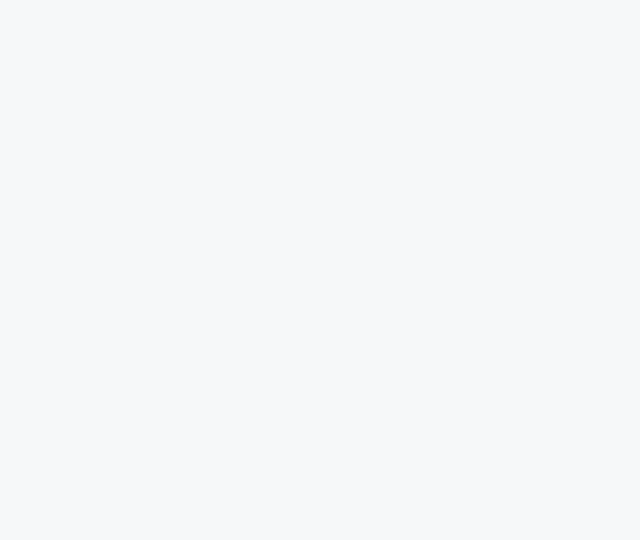
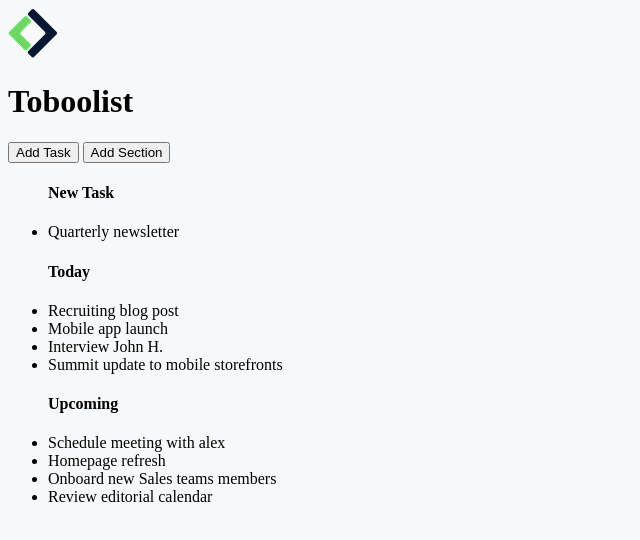
Before and after one commit to burillu/html-css-toboolist, a plain HTML site: page index.html in a window 1280 px wide. Shown: the whole page, without its empty margins (0-640 px from the left). Drawn offline with Linux system fonts and the light colour scheme.

Commit message:
ended text writing in html

```diff
--- a/css/style.css
+++ b/css/style.css
@@ -5,11 +5,11 @@ colore
 */
 
 
-*{
+/* *{
     margin:0;
     padding:0;
     box-sizing: border-box;
-}
+} */
 body{
     background-color: #F6F8F9;
 }
--- a/index.html
+++ b/index.html
@@ -19,35 +19,37 @@ Pushate in Github utilizzando VS code e stando attenti, quando create la repo, d
 <body>
     <!-- inizio header -->
     <header>
-        <div></div>
+        <div>
+            <img src="img/Logo.png" alt="logo"> <h1>Toboolist</h1>
+        </div>
     </header>
     <!-- sezione contenuto principale -->
     <main>
         <!-- testata con bottoni add -->
         <div>
-
+            <button>Add Task</button> <button>Add Section</button>
         </div>
         <!-- parte bottom con liste -->
-
         <div>
            <!-- lista non ordinata 1 elemento -->
-        <ul>
-            <li></li>
+        <ul> <h4>New Task</h4>
+            <li><div class="bullet"></div> Quarterly newsletter <div class="badge"></div></li>
         </ul>
 
         <!-- lista non ordinata 4 elementi -->
-        <ul>
-            <li></li>
-            <li></li>
-            <li></li>
-            <li></li>
+
+        <ul><h4>Today</h4>
+            <li><div class="bullet"></div> Recruiting blog post <div class="badge"></div></li>
+            <li><div class="bullet"></div> Mobile app launch <div class="badge"></div></li>
+            <li><div class="bullet"></div> Interview John H. <div class="badge"></div></li>
+            <li><div class="bullet"></div> Summit update to mobile storefronts <div class="badge"></div></li>
         </ul>
         <!-- lista 2 non ordinata 4 elementi -->
-        <ul>
-            <li></li>
-            <li></li>
-            <li></li>
-            <li></li>
+        <ul><h4>Upcoming</h4>
+            <li><div class="bullet"></div> Schedule meeting with alex <div class="badge"></div></li>
+            <li><div class="bullet"></div> Homepage refresh <div class="badge"></div></li>
+            <li><div class="bullet"></div> Onboard new Sales teams members <div class="badge"></div></li>
+            <li><div class="bullet"></div> Review editorial calendar <div class="badge"></div></li>
         </ul>
         </div>
     </main>
```
